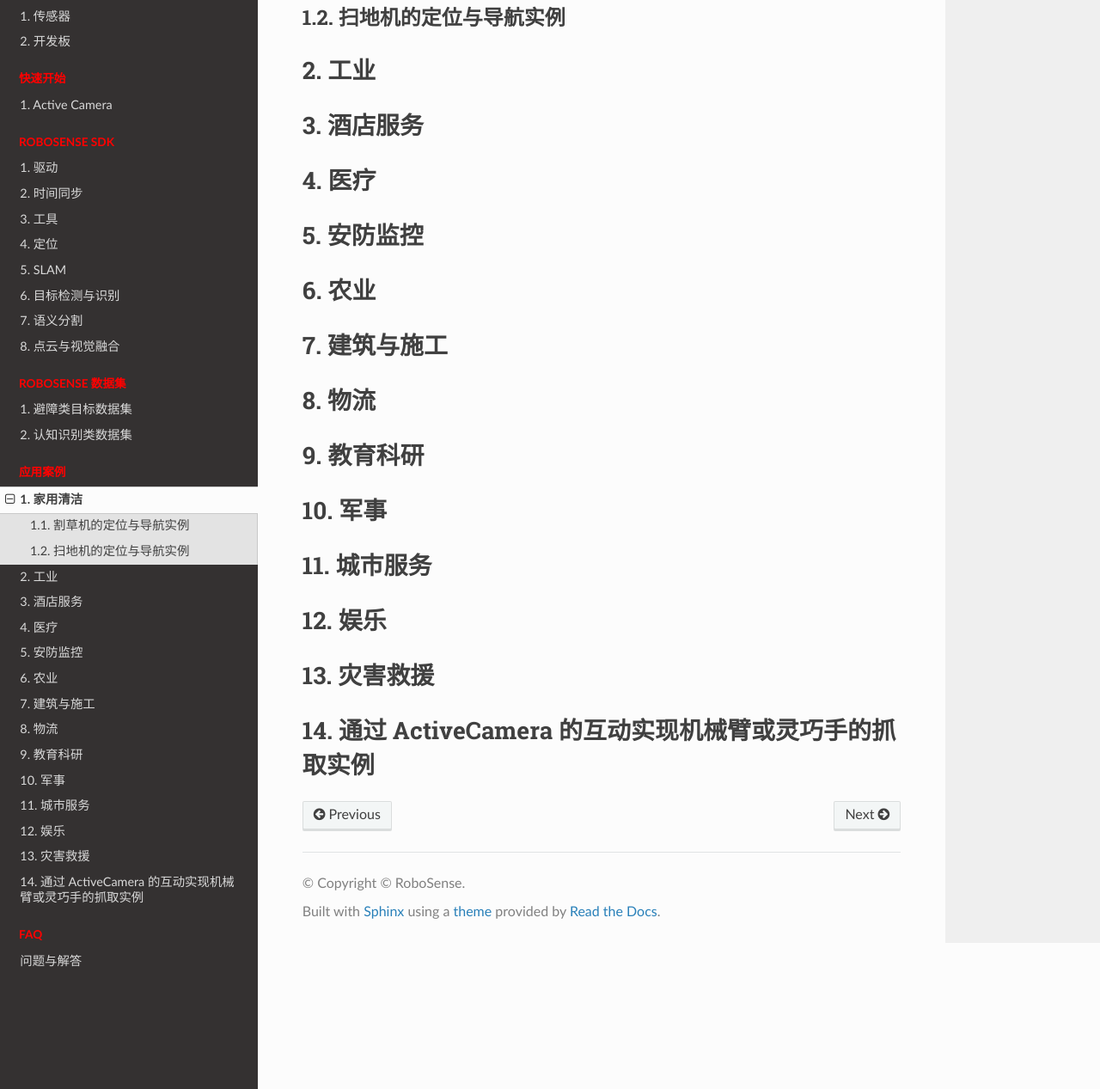
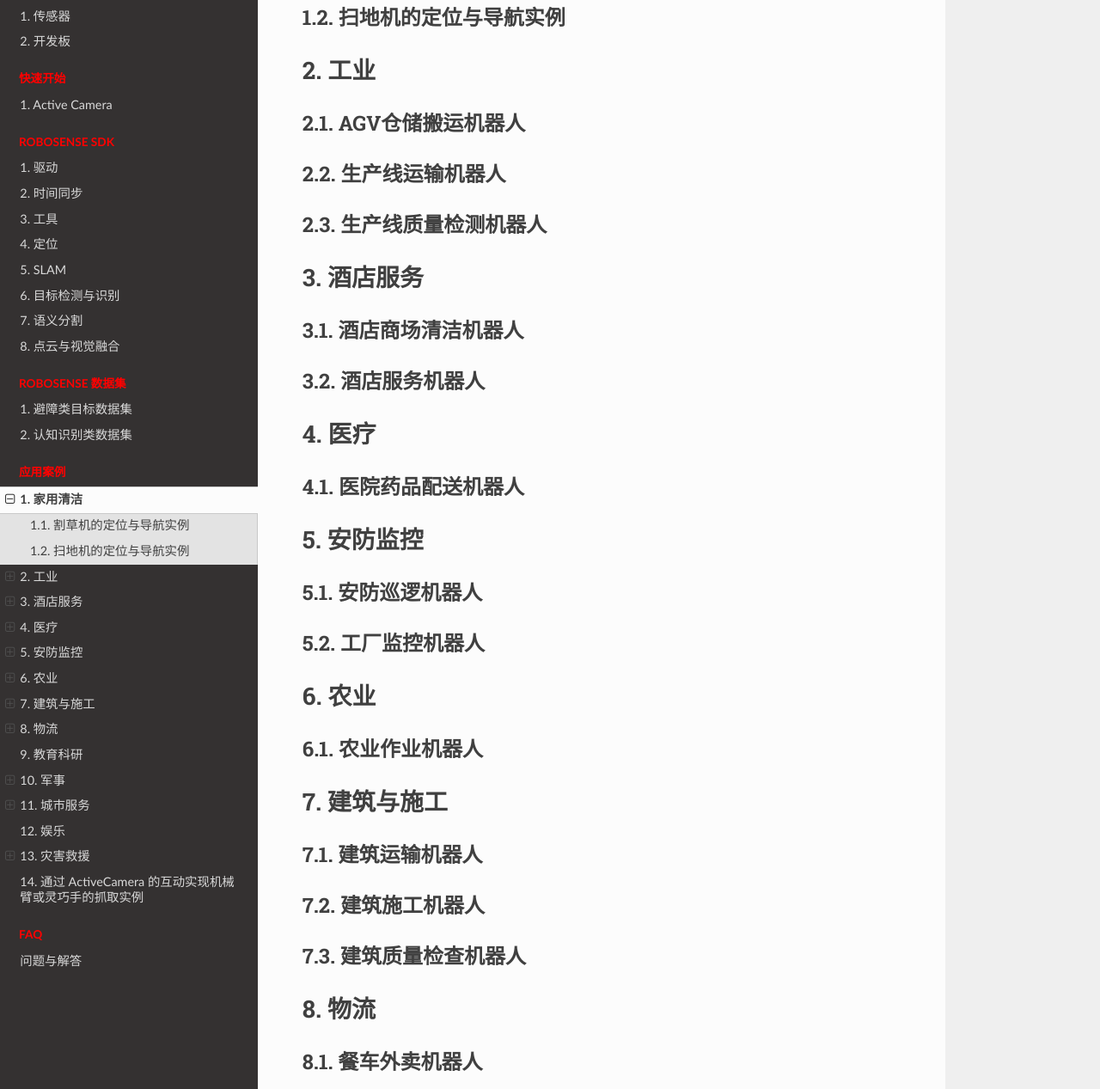
Before and after one commit to LyiL/rs_wiki_cn, a Sphinx documentation site: the page built from source/application_case/case.md, in a window 1280 px wide and 1400 px high, scrolled down 413 px, cut to the strip 133-1400 px from the top of the window. Shown: the whole strip at 86% size. Built offline with Sphinx 7.4.7 and the Read the Docs theme 3.1.0, drawn with Linux system fonts in a browser that asks for light colours; pages that are not in the unit, such as notebooks, are missing from menus; some of the changed text lies outside the part shown.

Commit message:
修改case.md

```diff
--- a/source/application_case/case.md
+++ b/source/application_case/case.md
@@ -2,35 +2,51 @@
 
 ## 割草机的定位与导航实例
 
-<!-- [观看视频](https://cdn.robosense.cn/EM4/%E5%8F%91%E5%B8%83%E4%BC%9A%E5%9B%9E%E9%A1%BE.mp4) -->
-
 <iframe width="100%" height="315" src="https://cdn.robosense.cn/EM4/%E5%8F%91%E5%B8%83%E4%BC%9A%E5%9B%9E%E9%A1%BE.mp4" frameborder="0" allowfullscreen></iframe>
-
 
 ## 扫地机的定位与导航实例
 
 # 工业
+## AGV仓储搬运机器人
+## 生产线运输机器人
+## 生产线质量检测机器人
 
 # 酒店服务
+## 酒店商场清洁机器人
+## 酒店服务机器人
 
 # 医疗
+## 医院药品配送机器人
 
 # 安防监控
+## 安防巡逻机器人
+## 工厂监控机器人
 
 # 农业
+## 农业作业机器人
 
 # 建筑与施工
+## 建筑运输机器人
+## 建筑施工机器人
+## 建筑质量检查机器人
 
 # 物流
+## 餐车外卖机器人
+## 物流快递配送机器人
 
 # 教育科研
 
 # 军事
+## 军事帧查机器人
+## 军事排爆机器人
 
 # 城市服务
+## 城市清洁机器人
 
 # 娱乐
 
 # 灾害救援
+## 灾害搜救机器人
+## 灾害物资运送机器人
 
 # 通过 ActiveCamera 的互动实现机械臂或灵巧手的抓取实例
```
